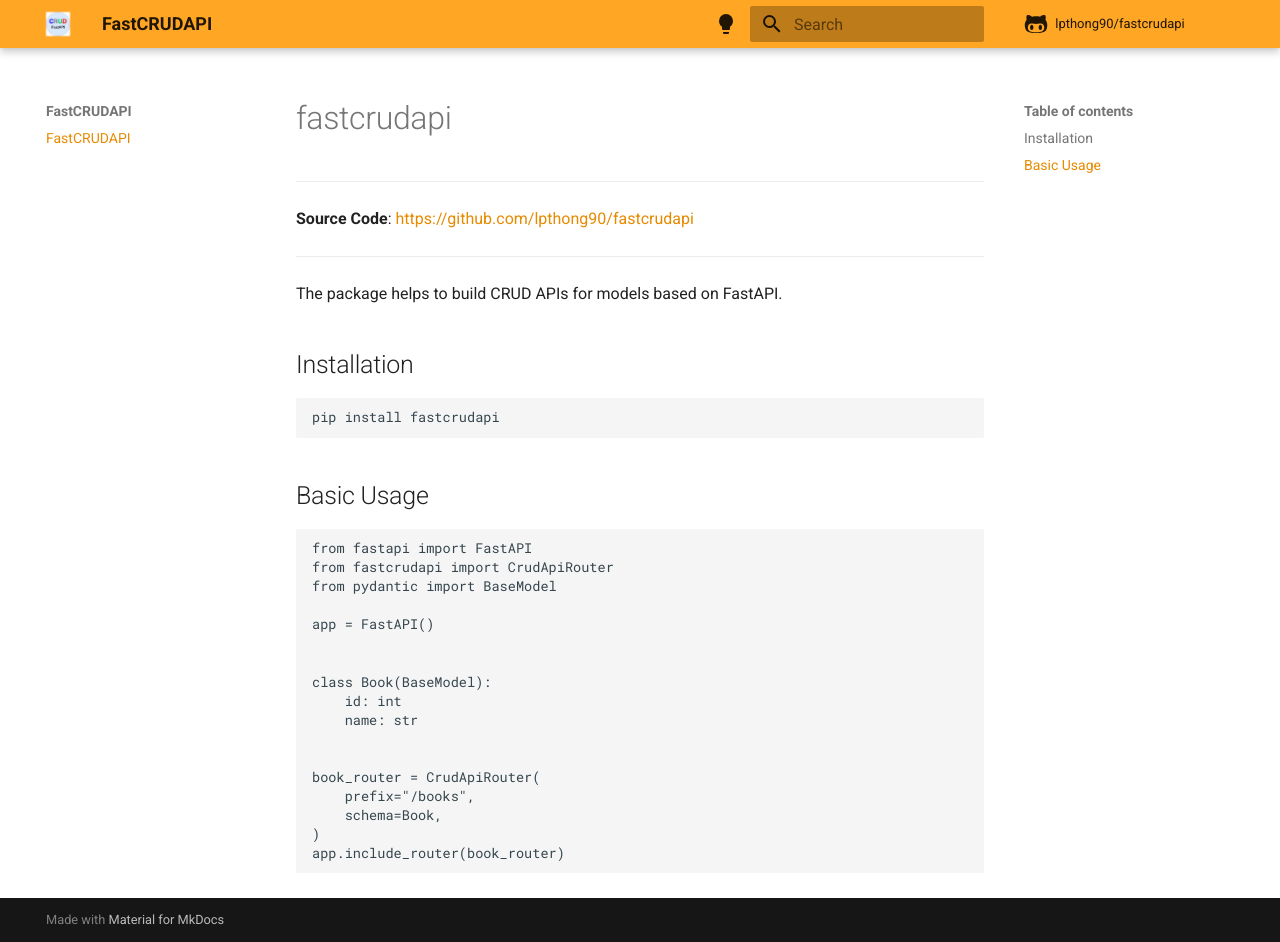
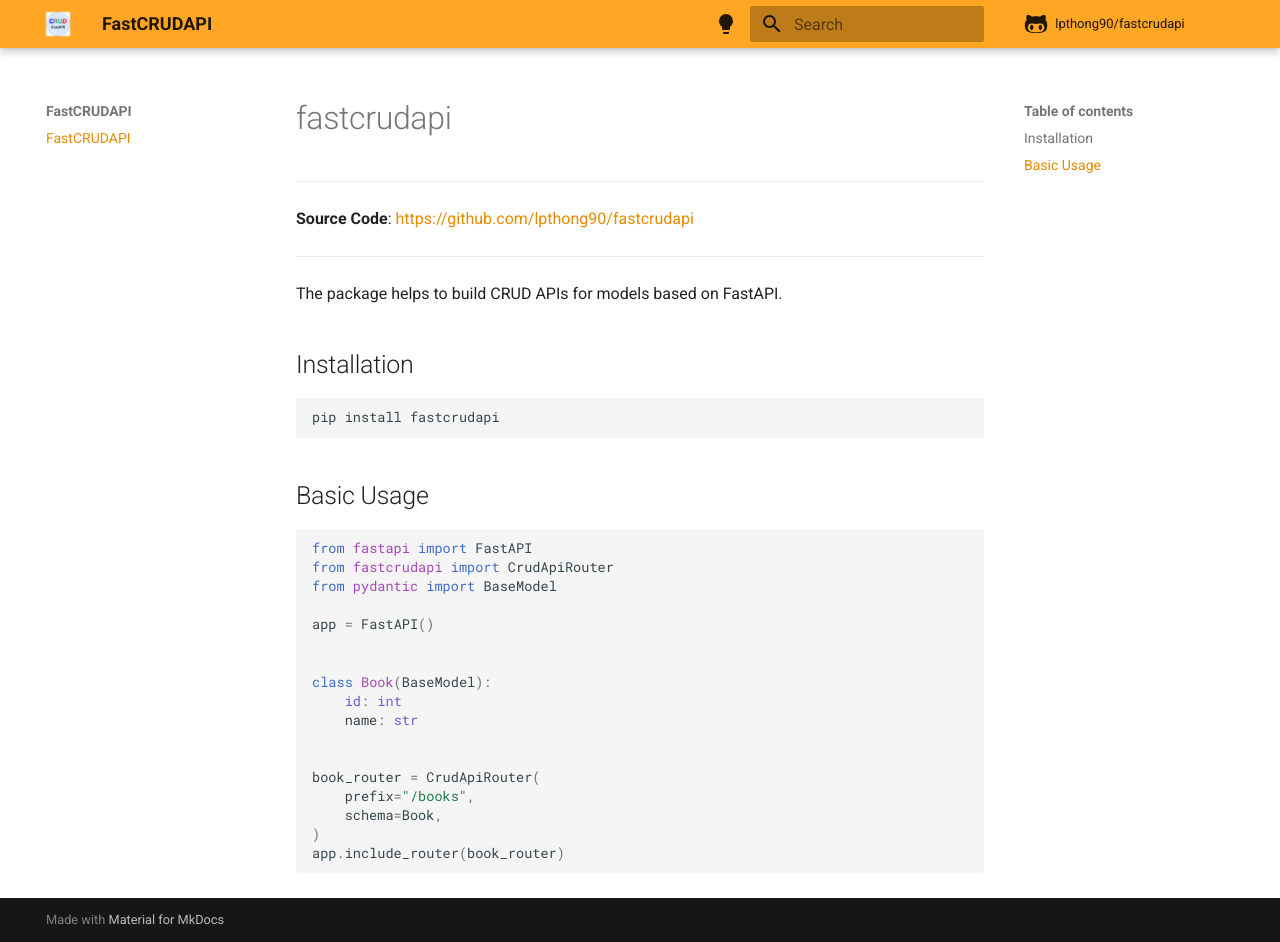
Before and after one commit to lpthong90/fastcrudapi, an MkDocs documentation site: the page built from docs/index.md, in a window 1280 px wide and 942 px high. Built offline with MkDocs 1.6.1 and Material for MkDocs 9.7.7, drawn with Linux system fonts in a browser that asks for light colours; comment, search, counter and statistics services are not loaded; some of the changed lines change nothing that is shown.

Commit message:
Update mkdocs.yml

```diff
--- a/mkdocs.yml
+++ b/mkdocs.yml
@@ -30,3 +30,20 @@
 edit_uri: ''
 nav:
   - FastCRUDAPI: index.md
+
+markdown_extensions:
+- toc:
+    permalink: true
+- markdown.extensions.codehilite:
+    guess_lang: false
+- admonition
+- codehilite
+- extra
+- pymdownx.superfences:
+    custom_fences:
+    - name: mermaid
+      class: mermaid
+      format: !!python/name:pymdownx.superfences.fence_code_format ''
+- pymdownx.tabbed:
+    alternate_style: true
+- mdx_include
```
